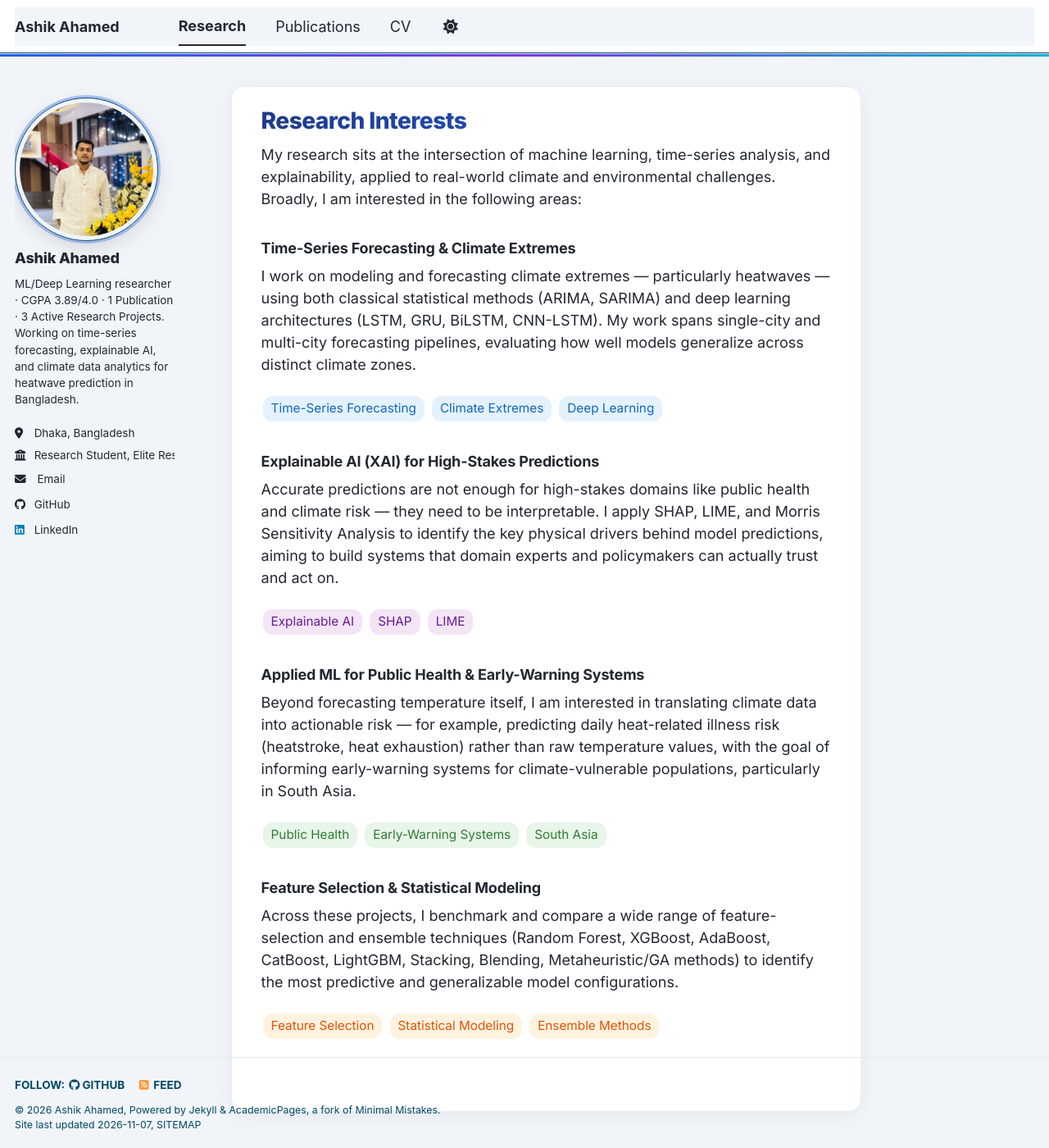
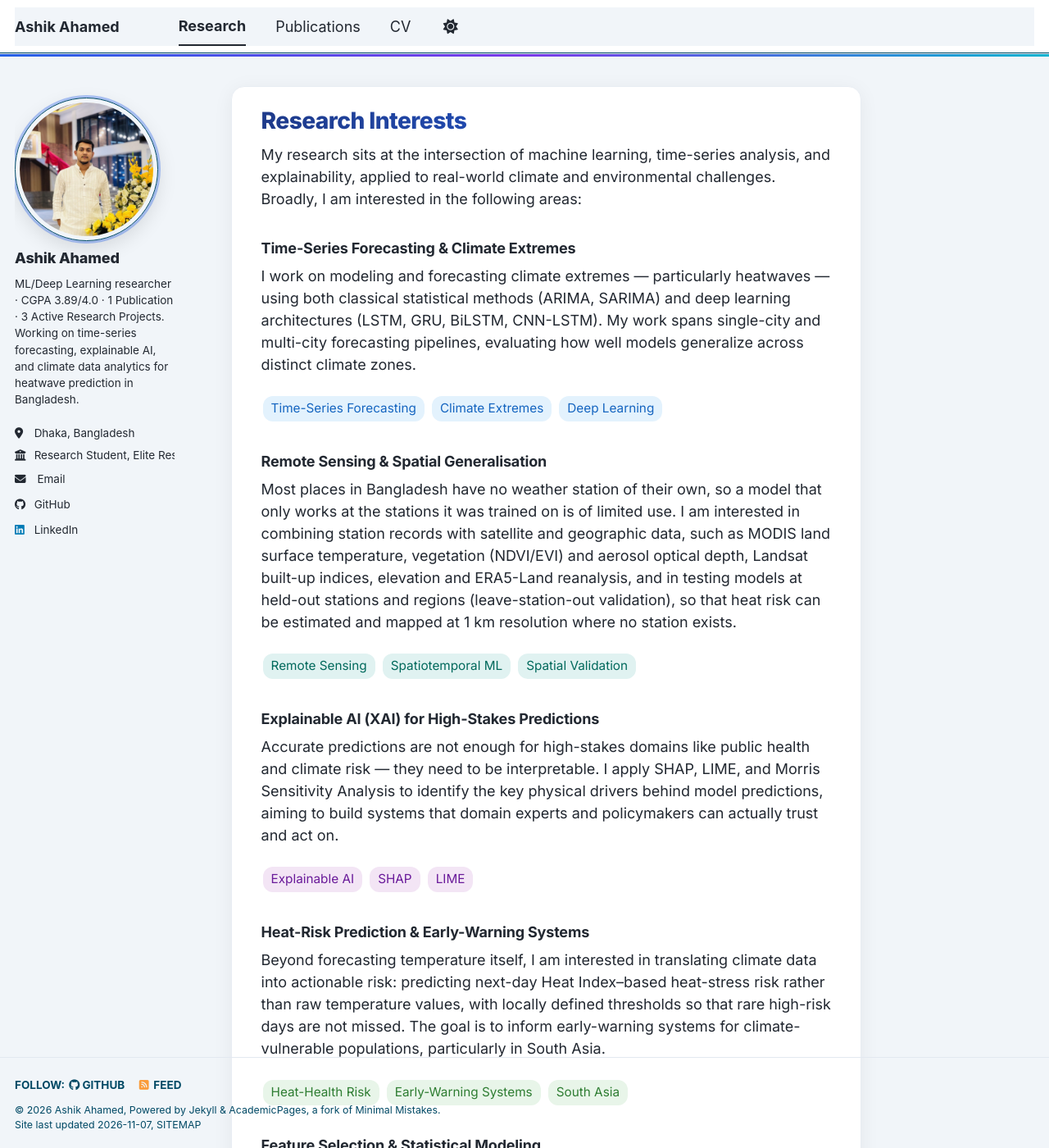
Before and after one commit to ashikahamed985/ashikahamed985.github.io, a Jekyll site: the page built from _pages/research.md, in a window 1280 px wide and 1400 px high. Shown: the whole window at 82% size. Built offline with Jekyll 4.4.1, drawn with Linux system fonts in a browser that asks for light colours; a style sheet for code colours, icons or effects is not loaded.

Commit message:
Update research.md

```diff
--- a/_pages/research.md
+++ b/_pages/research.md
@@ -14,6 +14,14 @@ My research sits at the intersection of machine learning, time-series analysis,
 <span style="display:inline-block;background:#e3f2fd;color:#1565c0;padding:4px 10px;border-radius:12px;font-size:0.85em;margin:2px;">Deep Learning</span>
 </p>
 
+<h3>Remote Sensing &amp; Spatial Generalisation</h3>
+<p>Most places in Bangladesh have no weather station of their own, so a model that only works at the stations it was trained on is of limited use. I am interested in combining station records with satellite and geographic data, such as MODIS land surface temperature, vegetation (NDVI/EVI) and aerosol optical depth, Landsat built-up indices, elevation and ERA5-Land reanalysis, and in testing models at held-out stations and regions (leave-station-out validation), so that heat risk can be estimated and mapped at 1 km resolution where no station exists.</p>
+<p>
+<span style="display:inline-block;background:#e0f2f1;color:#00695c;padding:4px 10px;border-radius:12px;font-size:0.85em;margin:2px;">Remote Sensing</span>
+<span style="display:inline-block;background:#e0f2f1;color:#00695c;padding:4px 10px;border-radius:12px;font-size:0.85em;margin:2px;">Spatiotemporal ML</span>
+<span style="display:inline-block;background:#e0f2f1;color:#00695c;padding:4px 10px;border-radius:12px;font-size:0.85em;margin:2px;">Spatial Validation</span>
+</p>
+
 <h3>Explainable AI (XAI) for High-Stakes Predictions</h3>
 <p>Accurate predictions are not enough for high-stakes domains like public health and climate risk — they need to be interpretable. I apply SHAP, LIME, and Morris Sensitivity Analysis to identify the key physical drivers behind model predictions, aiming to build systems that domain experts and policymakers can actually trust and act on.</p>
 <p>
@@ -22,10 +30,10 @@ My research sits at the intersection of machine learning, time-series analysis,
 <span style="display:inline-block;background:#f3e5f5;color:#6a1b9a;padding:4px 10px;border-radius:12px;font-size:0.85em;margin:2px;">LIME</span>
 </p>
 
-<h3>Applied ML for Public Health &amp; Early-Warning Systems</h3>
-<p>Beyond forecasting temperature itself, I am interested in translating climate data into actionable risk — for example, predicting daily heat-related illness risk (heatstroke, heat exhaustion) rather than raw temperature values, with the goal of informing early-warning systems for climate-vulnerable populations, particularly in South Asia.</p>
+<h3>Heat-Risk Prediction &amp; Early-Warning Systems</h3>
+<p>Beyond forecasting temperature itself, I am interested in translating climate data into actionable risk: predicting next-day Heat Index–based heat-stress risk rather than raw temperature values, with locally defined thresholds so that rare high-risk days are not missed. The goal is to inform early-warning systems for climate-vulnerable populations, particularly in South Asia.</p>
 <p>
-<span style="display:inline-block;background:#e8f5e9;color:#2e7d32;padding:4px 10px;border-radius:12px;font-size:0.85em;margin:2px;">Public Health</span>
+<span style="display:inline-block;background:#e8f5e9;color:#2e7d32;padding:4px 10px;border-radius:12px;font-size:0.85em;margin:2px;">Heat-Health Risk</span>
 <span style="display:inline-block;background:#e8f5e9;color:#2e7d32;padding:4px 10px;border-radius:12px;font-size:0.85em;margin:2px;">Early-Warning Systems</span>
 <span style="display:inline-block;background:#e8f5e9;color:#2e7d32;padding:4px 10px;border-radius:12px;font-size:0.85em;margin:2px;">South Asia</span>
 </p>
```
